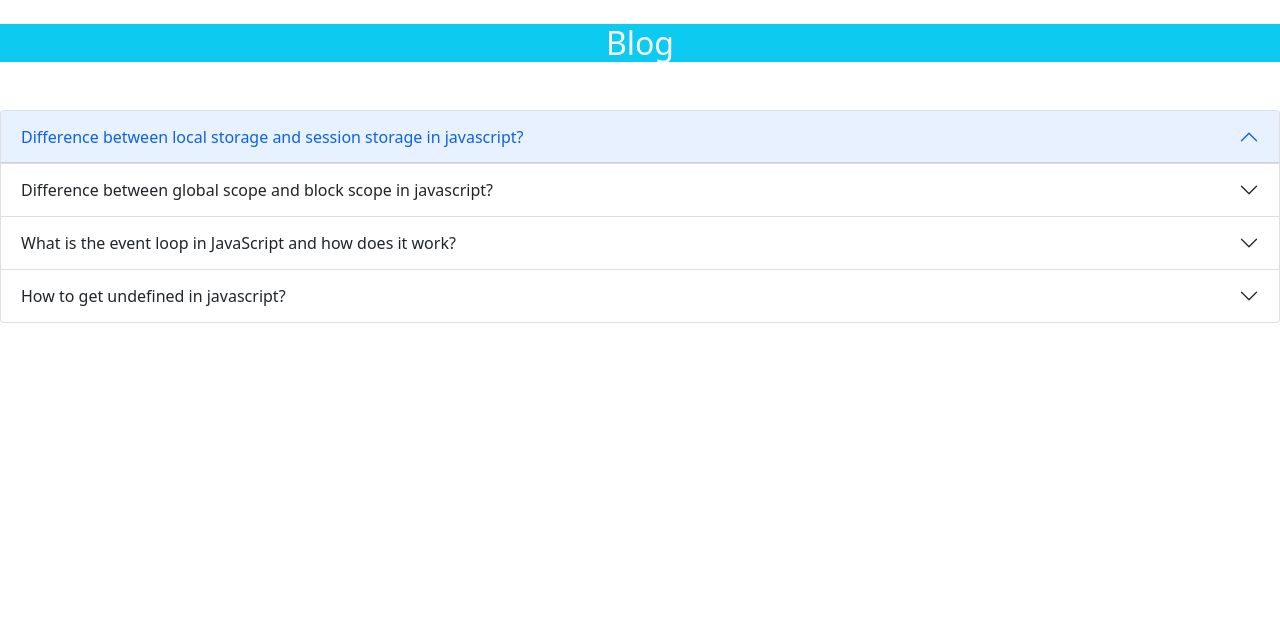
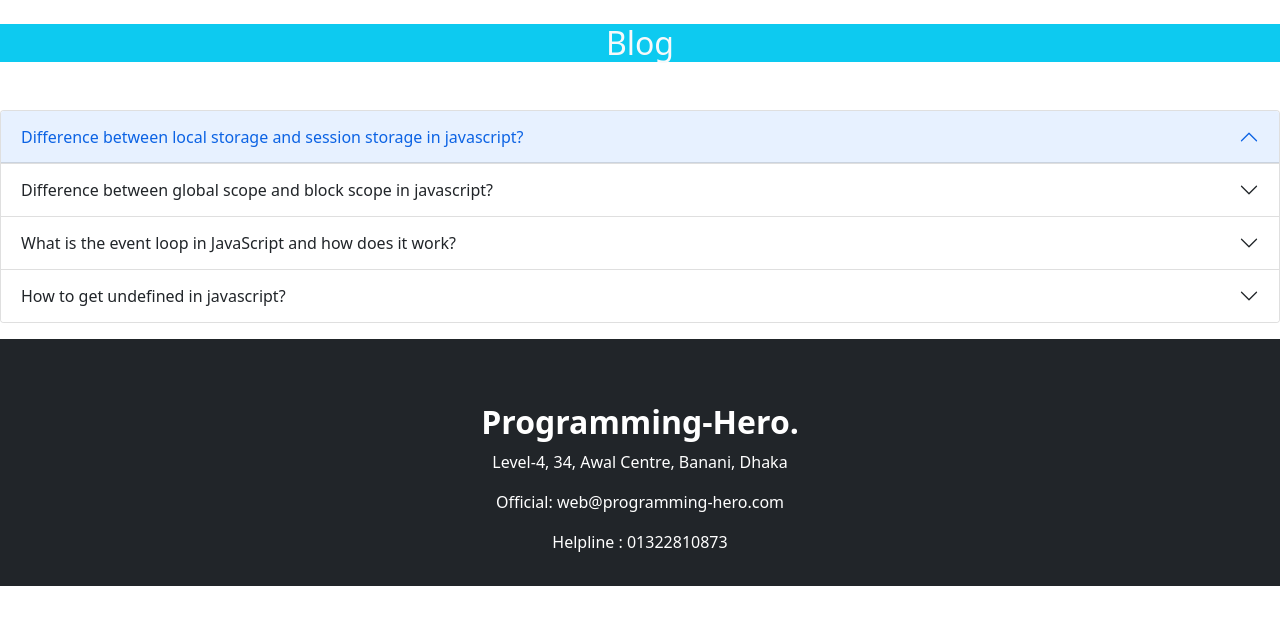
Before and after one commit to shonkor-das/Speed-Typer, a plain HTML site: page blog.html in a window 1280 px wide. Drawn offline with nearby package versions, Linux system fonts and the light colour scheme.

```diff
--- a/blog.css
+++ /dev/null
@@ -1,4 +0,0 @@
-.blog{
-    text-align: center;
-    background-color: aquamarine;
-  }
--- a/blog.html
+++ b/blog.html
@@ -10,6 +10,7 @@
     <title>Blog!</title>
   </head>
   <body>
+    <main>
       <h2 class="mt-4 text-center bg-info text-light mb-5">Blog</h2>
       <div class="accordion" id="accordionExample">
         <div class="accordion-item">
@@ -77,35 +78,17 @@
 
         </div>
       </div>
+         <!-- footer -->
+      <footer class="p-3 mt-3 bg-dark text-center text-white position-relative">
+        <div class="container">
+            <h2 class="pt-5 fw-bold">Programming-Hero.</h2>
+            <p>Level-4, 34, Awal Centre, Banani, Dhaka</p>
+            <p> Official: web@programming-hero.com</p>
+            <p>Helpline : 01322810873</p>
+        </div>
+    </footer>
+    </main>
 
-
-
-
-
-    <!-- <div class="row mx-5">
-        <div class="col-sm-6">
-          <div class="card">
-            <div class="card-body">
-              <h5 class="card-title fs-6 fw-bold">Difference between local storage and session storage in javascript?</h5>
-              <strong class="text-info"><u>Answer</u></strong>
-              <p class="card-text fs-6"><strong>Local storage object </strong>- Stores data with no expiration date.We can use the setItem() method to set the data in local storage. This method takes two parameters, i.e., key and value. With this method, we can store value with a key. localStorage.setItem(key, value);To retrieve the data stored in it, we can use the getItem() method. This method takes only one parameter, i.e., the key whose value we need to access. localStorage.getItem(key);We can remove the data with the help of the removeItem() method, which is stored in memory about the key. localStorage.removeItem(key);<br>
-                <strong>Session storage object </strong>- Stores data for one session (data is lost when the browser tab is closed)
-              </p>
-              <a href="#" class="btn btn-primary">See More</a>
-            </div>
-          </div>
-        </div>
-        <div class="col-sm-6">
-          <div class="card">
-            <div class="card-body">
-              <h5 class="card-title">Special title treatment</h5>
-              <p class="card-text">With supporting text below as a natural lead-in to additional content.</p>
-              <a href="#" class="btn btn-primary">See More</a>
-            </div>
-          </div>
-        </div>
-      </div> -->
-    <!-- Option 1: Bootstrap Bundle with Popper -->
     <script src="https://cdn.jsdelivr.net/npm/bootstrap@5.0.2/dist/js/bootstrap.bundle.min.js" integrity="sha384-MrcW6ZMFYlzcLA8Nl+NtUVF0sA7MsXsP1UyJoMp4YLEuNSfAP+JcXn/tWtIaxVXM" crossorigin="anonymous"></script>
 
   </body>
```
Lines whose indentation alone changed are shown as unchanged.
